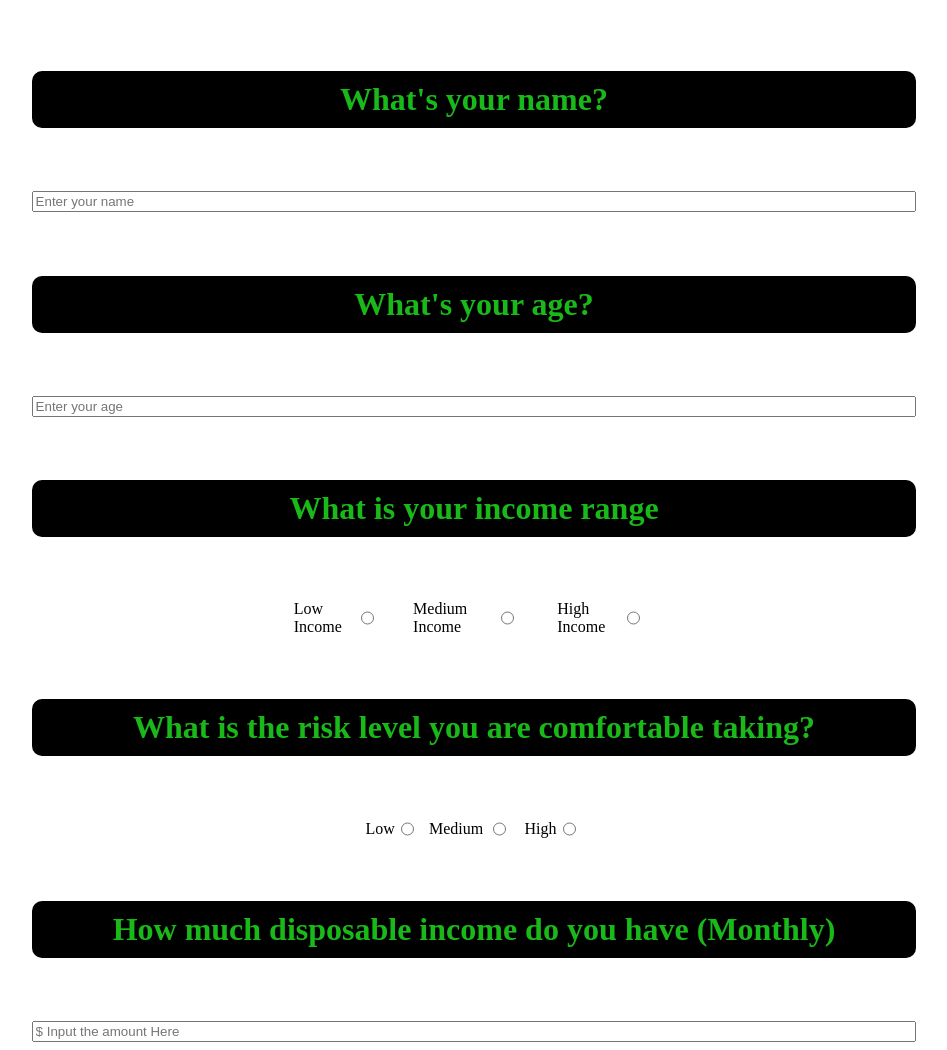
After one commit to TheeGreenGenie/HopHacksProject, a Django app: page /intake/ in a window 1280 px wide. The commit adds this page. Shown: the whole page, without its empty margins (166-1113 px from the left). Run offline with Django 5.2, Linux system fonts and the light colour scheme.

Commit message:
Basic Stuff

```diff
--- a/FinanceProject/FinanceProject/urls.py
+++ b/FinanceProject/FinanceProject/urls.py
@@ -22,7 +22,6 @@ from signup import views as auth_views
 
 urlpatterns = [
     path('admin/', admin.site.urls),
-    path("signup/", signviews.signup),
     path("welcome/", mainviews.welcome),
     path("portfolio/", mainviews.portfolio),
     path("buy/", mainviews.buy),
@@ -33,6 +32,7 @@ urlpatterns = [
     path("settings/", mainviews.settings),
     path("home/", mainviews.home),
     path("profile/", mainviews.profile),
-    path('register/', auth_views.register),
-    path('', include('django.contrib.auth.urls'))
+    path('', auth_views.register),
+    path('intake/', signviews.questionaire),
+    path('', include('django.contrib.auth.urls')),
 ]
--- a/FinanceProject/MainPage/static/buy.css
+++ b/FinanceProject/MainPage/static/buy.css
@@ -1,4 +1,4 @@
-                                                                                                                                                                                                                                                                                                                                                                        li {
+li {
     list-style-type: none;
 }
 
--- /dev/null
+++ b/FinanceProject/signup/static/questionaire.css
@@ -0,0 +1,38 @@
+body {
+    display: flex;
+    flex-direction: column;
+    justify-content: center;
+    align-content: stretch;
+    column-gap: 100px;
+}
+
+h1, div{
+    display: flex;
+    justify-content: center;
+}
+
+h1 {
+    margin: 5% 15%;
+    padding: 10px;
+    background-color: black;
+    color: rgb(25, 185, 25);
+    border-radius: 10px;
+}
+
+input {
+    display: flex;
+    justify-content: center;
+    margin: 0 15%;
+}
+
+.income, .risk{
+    display: flex;
+    flex-direction: row;
+    gap: 25px;
+}
+
+.inc div {
+    display: flex;
+    flex-direction: column;
+    gap: 25px;
+}
--- /dev/null
+++ b/FinanceProject/signup/templates/questionaire.html
@@ -0,0 +1,48 @@
+<!DOCTYPE html>
+<html lang="en">
+<head>
+    <meta charset="UTF-8">
+    <meta name="viewport" content="width=device-width, initial-scale=1.0">
+    <title>Document</title>
+    {% load static %}
+    <link rel="stylesheet" href="{% static 'questionaire.css' %}">
+</head>
+<body>
+    <h1>What's your name?</h1>
+    <input placeholder="Enter your name">
+    <h1>What's your age?</h1>
+    <input placeholder="Enter your age">
+    <h1>What is your income range</h1>
+    <div class="income">
+        <div class="inc">
+        <label for="low-income">Low Income</label>
+        <input type="radio" id="lowinc" name="income" value="lowinc">
+        </div>
+        <div class="inc">
+        <label for="medium-income">Medium Income</label>
+        <input type="radio" id="medinc" name="income" value="medinc">
+        </div>
+        <div class="inc">
+        <label for="high-income">High Income</label>
+        <input type="radio" id="hiinc" name="income" value="hiinc">
+        </div>
+    </div>
+    <h1>What is the risk level you are comfortable taking?</h1>
+    <div class="risk">
+        <div class="rk">
+        <label for="low-risk">Low</label>
+        <input type="radio" id="lo" name="risk" value="lo">
+        </div>
+        <div class="rk">
+        <label for="medium-risk">Medium</label>
+        <input type="radio" id="med" name="risk" value="med">
+        </div>
+        <div class="rk">
+        <label for="high-risk">High</label>
+        <input type="radio" id="hi" name="risk" value="hi">
+        </div>
+    </div>
+    <h1>How much disposable income do you have (Monthly)</h1>
+    <input placeholder="$ Input the amount Here">
+</body>
+</html>
--- a/FinanceProject/signup/views.py
+++ b/FinanceProject/signup/views.py
@@ -5,11 +5,8 @@ from .forms import RegisterForm
 
 
 # Create your views here.
-def signup(request):
-    return HttpResponse("Create an account")
-
 def questionaire(request):
-    return HttpResponse("An assorted array of questions")
+    return render(request, 'questionaire.html')
 
 def register(request):
     if request.method == 'POST':
```
Also changed, not shown: FinanceProject/signup/static/register.css (added).
